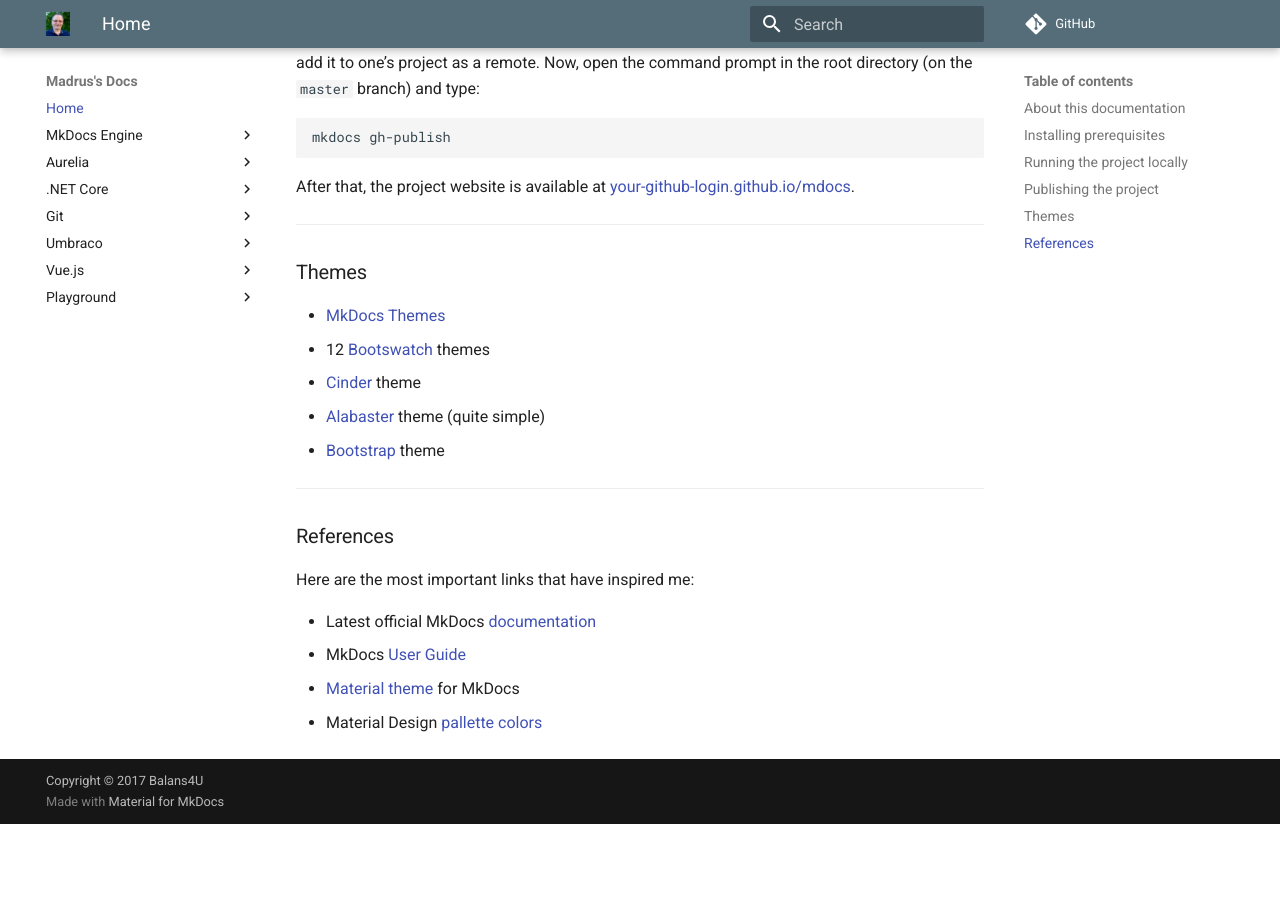
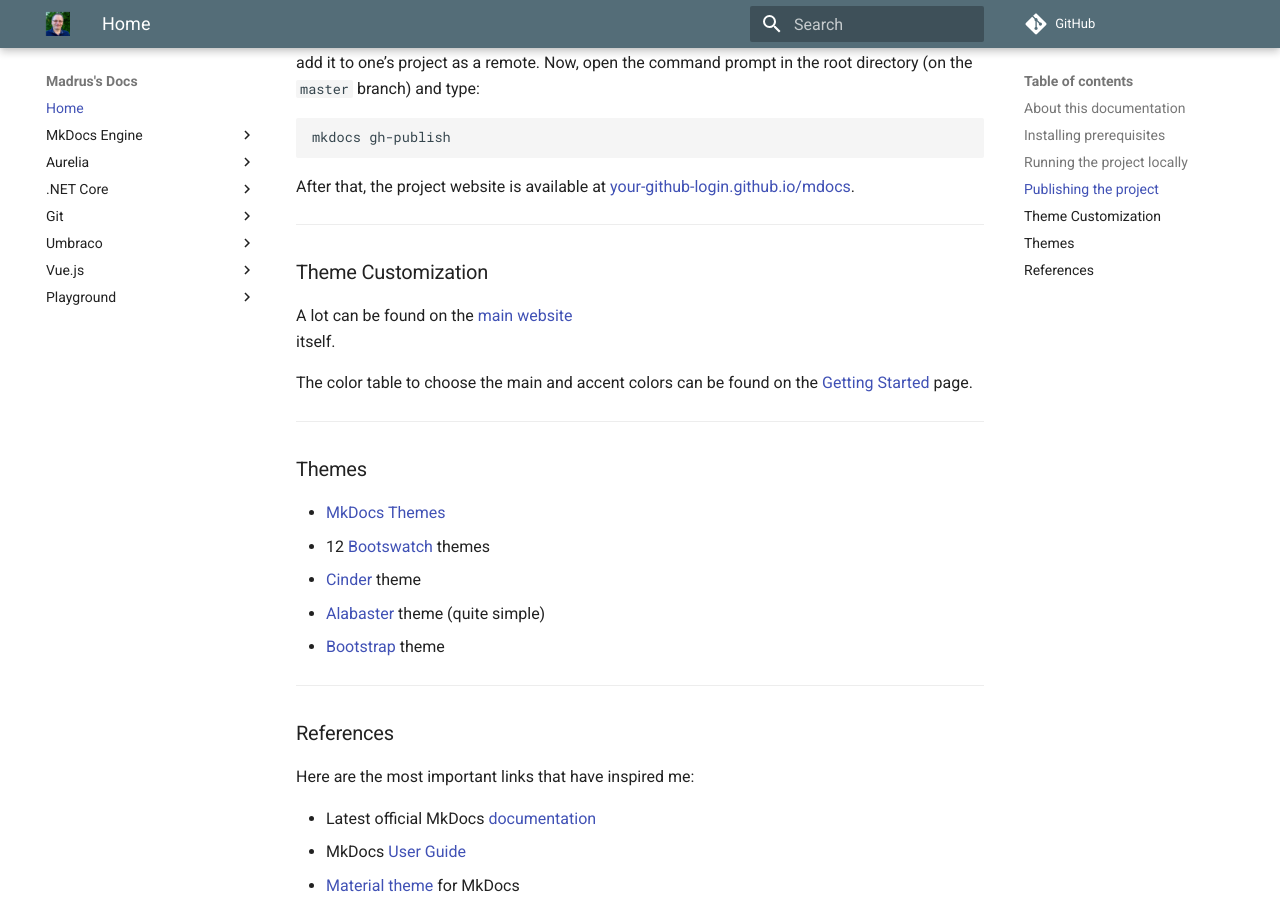
Before and after one commit to madrus/mdocs, an MkDocs documentation site: the page built from docs/index.md, in a window 1280 px wide and 900 px high, scrolled down 839 px. Built offline with MkDocs 1.6.1 and Material for MkDocs 9.7.7, drawn with Linux system fonts in a browser that asks for light colours; comment, search, counter and statistics services are not loaded; old or Windows-style settings are respelled for this version of MkDocs; before the commit the page ends 1663 px from its top, so only the background shows below that.

Commit message:
changed accent color to deep orange

```diff
--- a/docs/index.md
+++ b/docs/index.md
@@ -41,6 +41,15 @@ After that, the project website is available at [your-github-login.github.io/mdo
 
 ---
 
+### Theme Customization
+
+A lot can be found on the [main website](http://squidfunk.github.io/mkdocs-material/customization/)
+ itself.
+
+The color table to choose the main and accent colors can be found on the [Getting Started](http://squidfunk.github.io/mkdocs-material/getting-started/) page.
+
+---
+
 ### Themes
 
 * [MkDocs Themes](https://github.com/mkdocs/mkdocs/wiki/MkDocs-Themes)
--- a/mkdocs.yml
+++ b/mkdocs.yml
@@ -45,7 +45,7 @@ extra:
   logo: 'img/logo.png'
   palette:
     primary: 'blue grey'
-    accent: 'deep purple'
+    accent: 'deep orange'
   font:
     text: 'Roboto'
     code: 'Roboto Mono'
```
